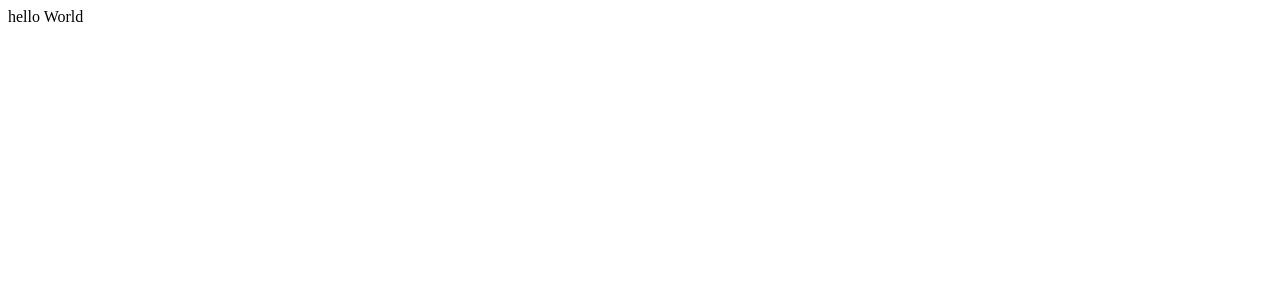
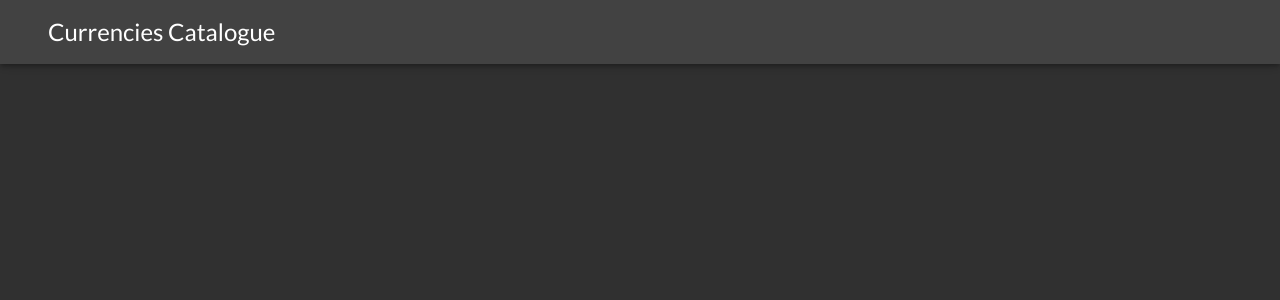
Before and after one commit to martinnajjar12/currencies-catalogue, a React (Create React App) app: page / in a window 1280 px wide. Shown: the top 300 px of the page. Built offline with nearby package versions, Linux system fonts and the light colour scheme.

Commit message:
Add header for the app

```diff
--- a/package.json
+++ b/package.json
@@ -3,11 +3,13 @@
   "version": "0.1.0",
   "private": true,
   "dependencies": {
+    "@fontsource/lato": "^4.2.1",
     "@material-ui/core": "^4.11.3",
     "@reduxjs/toolkit": "^1.5.0",
     "@testing-library/jest-dom": "^5.11.9",
     "@testing-library/react": "^11.2.5",
     "@testing-library/user-event": "^12.8.0",
+    "prop-types": "^15.7.2",
     "react": "^17.0.1",
     "react-dom": "^17.0.1",
     "react-redux": "^7.2.2",
--- a/src/App.js
+++ /dev/null
@@ -1,9 +0,0 @@
-function App() {
-  return (
-    <div className="App">
-      hello World
-    </div>
-  );
-}
-
-export default App;
--- /dev/null
+++ b/src/components/App.js
@@ -0,0 +1,25 @@
+import React from 'react';
+import {
+  createMuiTheme,
+  CssBaseline,
+  ThemeProvider,
+} from '@material-ui/core';
+import Header from './Header';
+
+const theme = createMuiTheme({
+  typography: {
+    fontFamily: ['lato', 'Roboto', 'Helvetica', 'Arial', 'sans-serif'],
+  },
+  palette: {
+    type: 'dark',
+  },
+});
+
+const App = () => (
+  <ThemeProvider theme={theme}>
+    <Header />
+    <CssBaseline />
+  </ThemeProvider>
+);
+
+export default App;
--- /dev/null
+++ b/src/components/Header.js
@@ -0,0 +1,25 @@
+import {
+  AppBar,
+  Container,
+  Toolbar,
+  Typography,
+} from '@material-ui/core';
+import React from 'react';
+import HideOnScroll from '../containers/HideOnScroll';
+
+const Header = () => (
+  <>
+    <HideOnScroll>
+      <AppBar color="inherit">
+        <Toolbar>
+          <Container>
+            <Typography variant="h5">Currencies Catalogue</Typography>
+          </Container>
+        </Toolbar>
+      </AppBar>
+    </HideOnScroll>
+    <Toolbar />
+  </>
+);
+
+export default Header;
--- /dev/null
+++ b/src/containers/HideOnScroll.js
@@ -0,0 +1,19 @@
+import { Slide, useScrollTrigger } from '@material-ui/core';
+import React from 'react';
+import PropTypes from 'prop-types';
+
+const HideOnScroll = ({ children }) => {
+  const trigger = useScrollTrigger();
+
+  return (
+    <Slide appear={false} direction="down" in={!trigger}>
+      {children}
+    </Slide>
+  );
+};
+
+export default HideOnScroll;
+
+HideOnScroll.propTypes = {
+  children: PropTypes.element.isRequired,
+};
--- a/src/index.js
+++ b/src/index.js
@@ -1,6 +1,7 @@
 import React from 'react';
 import ReactDOM from 'react-dom';
-import App from './App';
+import '@fontsource/lato';
+import App from './components/App';
 
 ReactDOM.render(
   <React.StrictMode>
```
Also changed, not shown: 1 other file (tests, documents, lock files or other folders).
